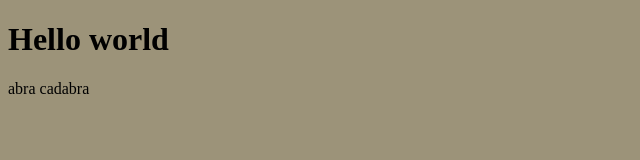
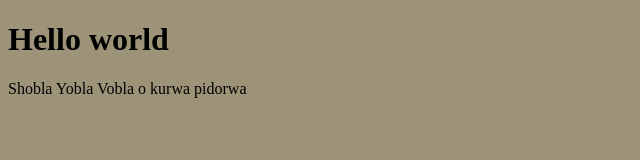
Before and after one commit to FortunaEugeniu/project_Git, a plain HTML site: page index.html in a window 1280 px wide. Shown: the whole page, without its empty margins (0-640 px from the left). Drawn offline with Linux system fonts and the light colour scheme.

Commit message:
Changed paragraph content

```diff
--- a/index.html
+++ b/index.html
@@ -8,7 +8,7 @@
 	</head>
 	<body>
 		<h1>Hello world</h1>
-		<p>abra cadabra</p>
+		<p>Shobla Yobla Vobla o kurwa pidorwa</p>
 		<script src="script.js"></script>
 		<!-- <script src="014 loops.js"></script> -->
 		<!-- <script src="015 script.js"></script> -->
```
